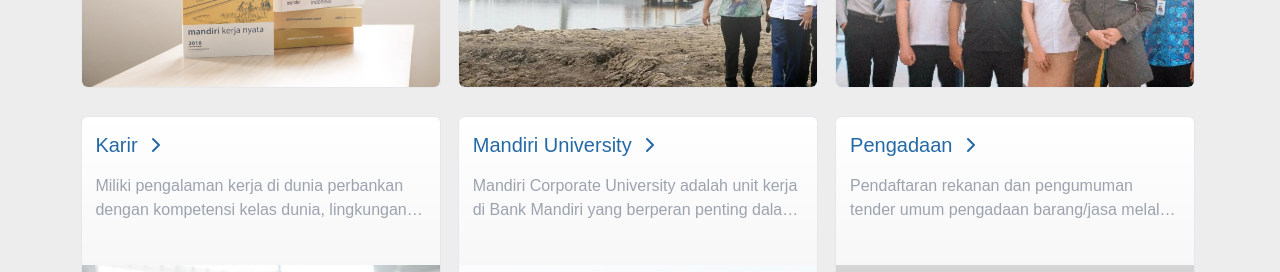
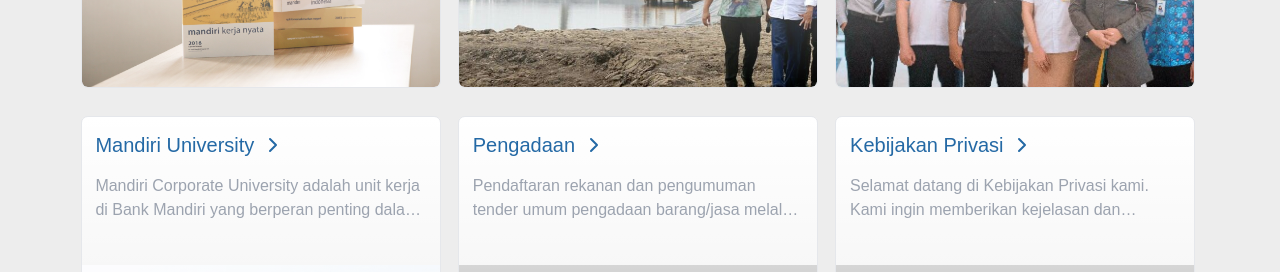
Before and after one commit to Rineta2/clone-web-mandiri, a Next.js app: page /pages/tentang-mandiri in a window 1280 px wide. Shown: the part 1420-1692 px from the top of the page. Built offline with nearby package versions, Linux system fonts and the light colour scheme; grey boxes are pictures that could not be loaded.

Commit message:
fix error

```diff
--- a/src/components/ui/data/tentang-kami/data.js
+++ b/src/components/ui/data/tentang-kami/data.js
@@ -6,7 +6,7 @@ import Investor_Relations from "@/components/assest/tentang-mandiri/Investor_Rel
 import GCG from "@/components/assest/tentang-mandiri/GCG.jpg";
 import TJSL from "@/components/assest/tentang-mandiri/TJSL_Bank_Mandiri.jpg";
 import Mandiri_Group from "@/components/assest/tentang-mandiri/Mandiri_Group.jpg";
-import Karir from "@/components/assest/tentang-mandiri/karir.jpg";
+// import Karir from "@/components/assest/tentang-mandiri/karir.jpg";
 import Mandiri_University from "@/components/assest/tentang-mandiri/Mandiri_University.jpg";
 import Pengadaan from "@/components/assest/tentang-mandiri/Pengadaan.jpg";
 import Kebijakan_Privasi from "@/components/assest/tentang-mandiri/Kebijakan_Privasi.jpg";
@@ -60,13 +60,13 @@ export const box = [
     slug: "/pages/perseorangan/e-banking",
   },
 
-  {
-    name: "Karir",
-    icons: <ChevronRight />,
-    desc: "Miliki pengalaman kerja di dunia perbankan dengan kompetensi kelas dunia, lingkungan kerja yang ramah dan menghargai setiap ide",
-    img: Karir,
-    slug: "karir",
-  },
+  // {
+  //   name: "Karir",
+  //   icons: <ChevronRight />,
+  //   desc: "Miliki pengalaman kerja di dunia perbankan dengan kompetensi kelas dunia, lingkungan kerja yang ramah dan menghargai setiap ide",
+  //   img: Karir,
+  //   slug: "karir",
+  // },
 
   {
     name: "Mandiri University",
```
